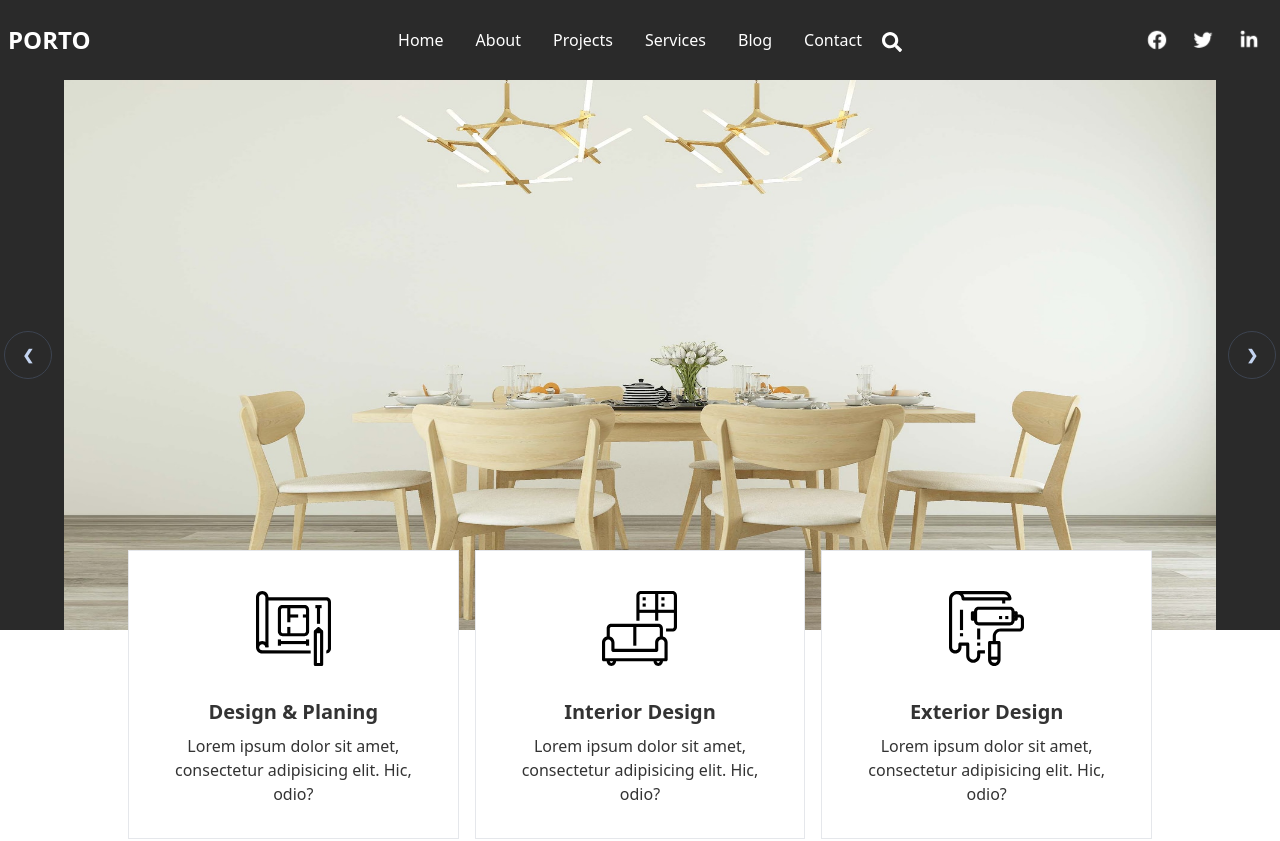
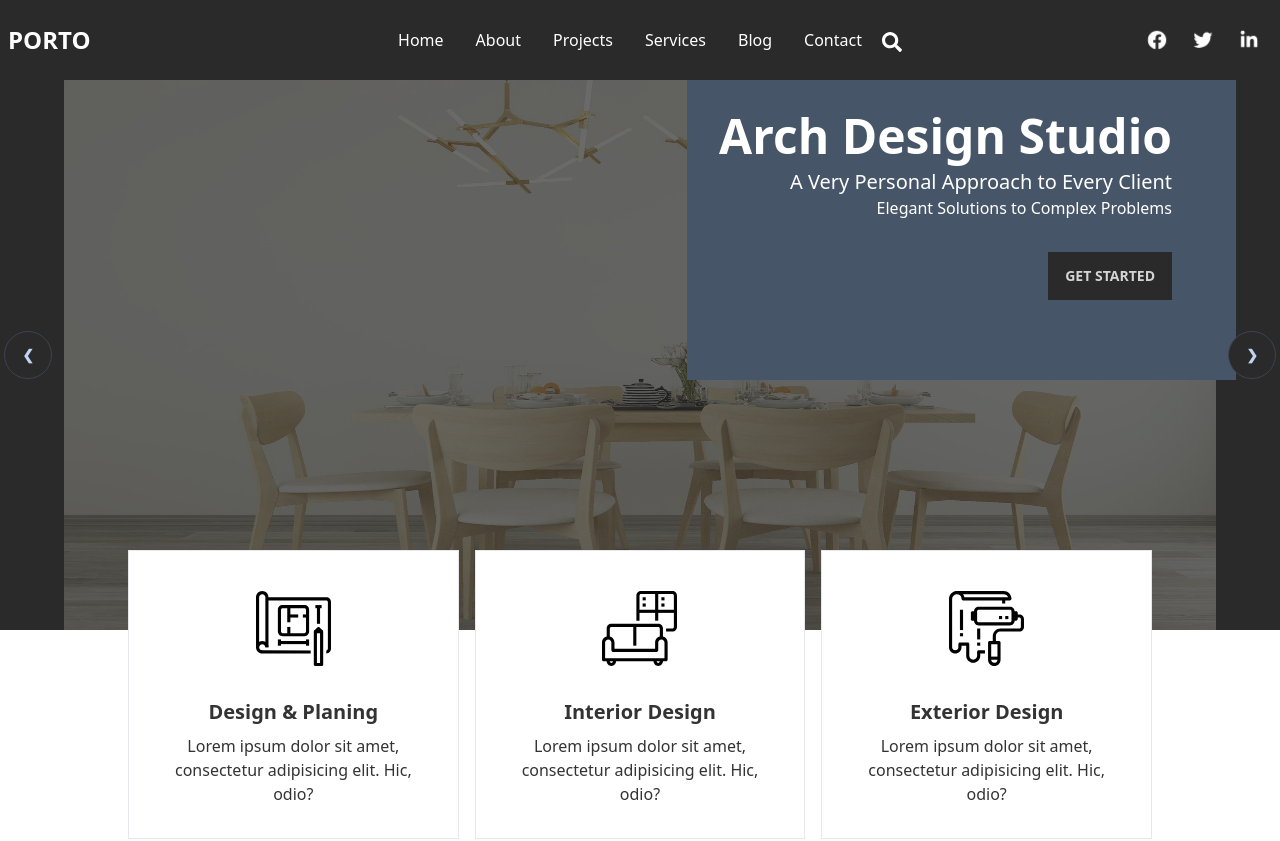
Before and after one commit to yusuf-khan-swd/porto-innovation, a React (Vite) app: page / in a window 1280 px wide. Shown: the top 841 px of the page. Built offline with nearby package versions, Linux system fonts and the light colour scheme.

Commit message:
working on it

```diff
--- a/src/components/Carousel/Carousel.tsx
+++ b/src/components/Carousel/Carousel.tsx
@@ -22,9 +22,19 @@ const Carousel = () => {
     //   </div>
     // </div>
     <div className="bg-primary relative">
-      <div className="carousel w-[90%] mx-auto max-h-[550px]">
+      <div className="carousel w-[90%] mx-auto max-h-[550px] min-h-[350px]">
         <div id="slide1" className="carousel-item w-full">
-          <img src={banner1} className="w-full" />
+          <img src={banner1} className="w-full opacity-30" />
+          <div className="absolute text-white bg-transparent sm:bg-slate-600 sm:right-9 md:right-12 lg:right-11 p-8 lg:h-[300px]">
+            <div className="text-center sm:text-right pr-8">
+              <h2 className="lg:text-5xl font-bold mb-2">Arch Design Studio</h2>
+              <p className="lg:text-xl">A Very Personal Approach to Every Client</p>
+              <p className="mb-8">Elegant Solutions to Complex Problems</p>
+              <div className="">
+                <button className="btn btn-primary rounded-none">Get Started</button>
+              </div>
+            </div>
+          </div>
           <div className="absolute flex justify-between transform -translate-y-1/2 left-5 right-5 lg:left-1 lg:right-1 top-1/2 z-50">
             <a href="#slide4" className="btn bg-primary btn-circle">❮</a>
             <a href="#slide2" className="btn bg-primary btn-circle">❯</a>
```
